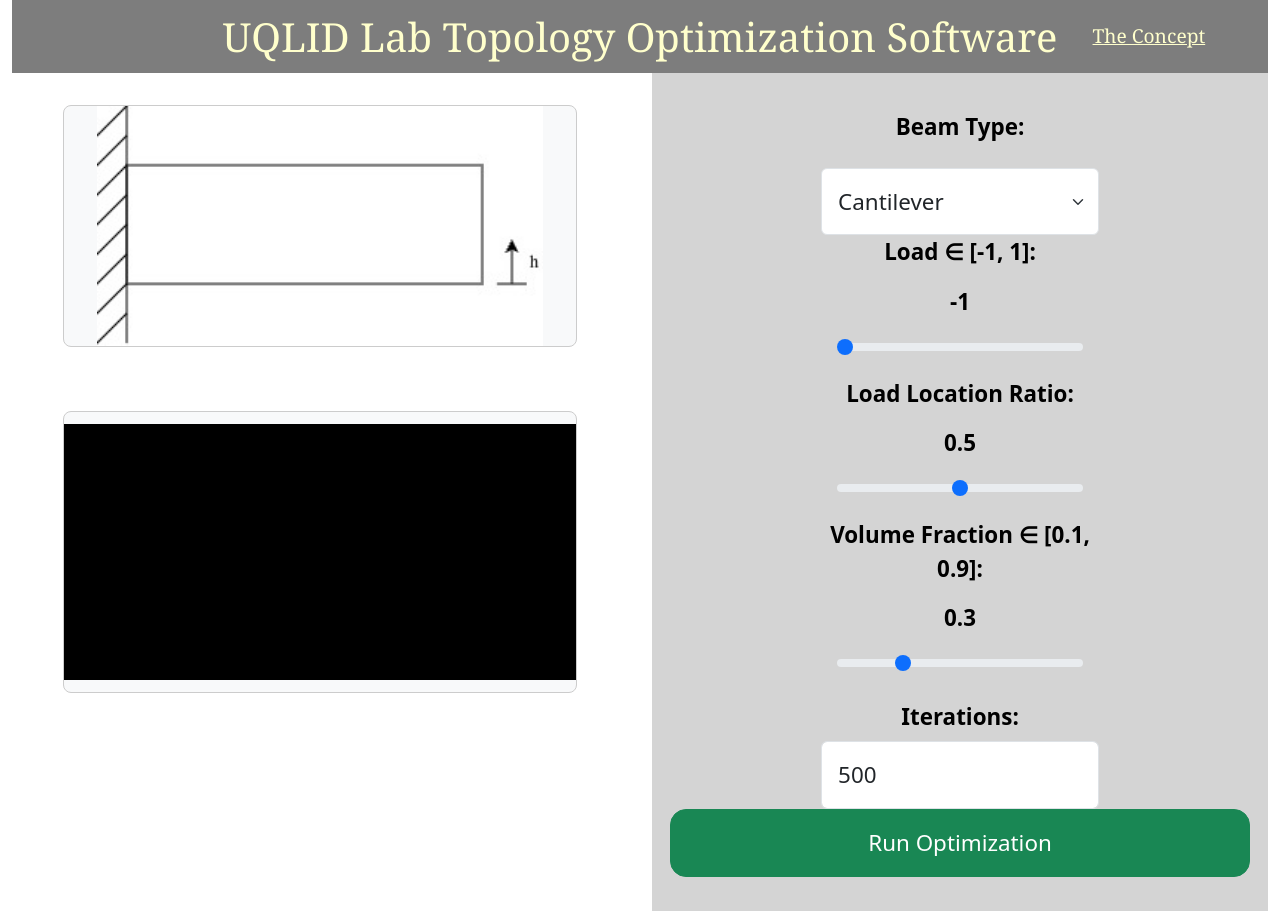
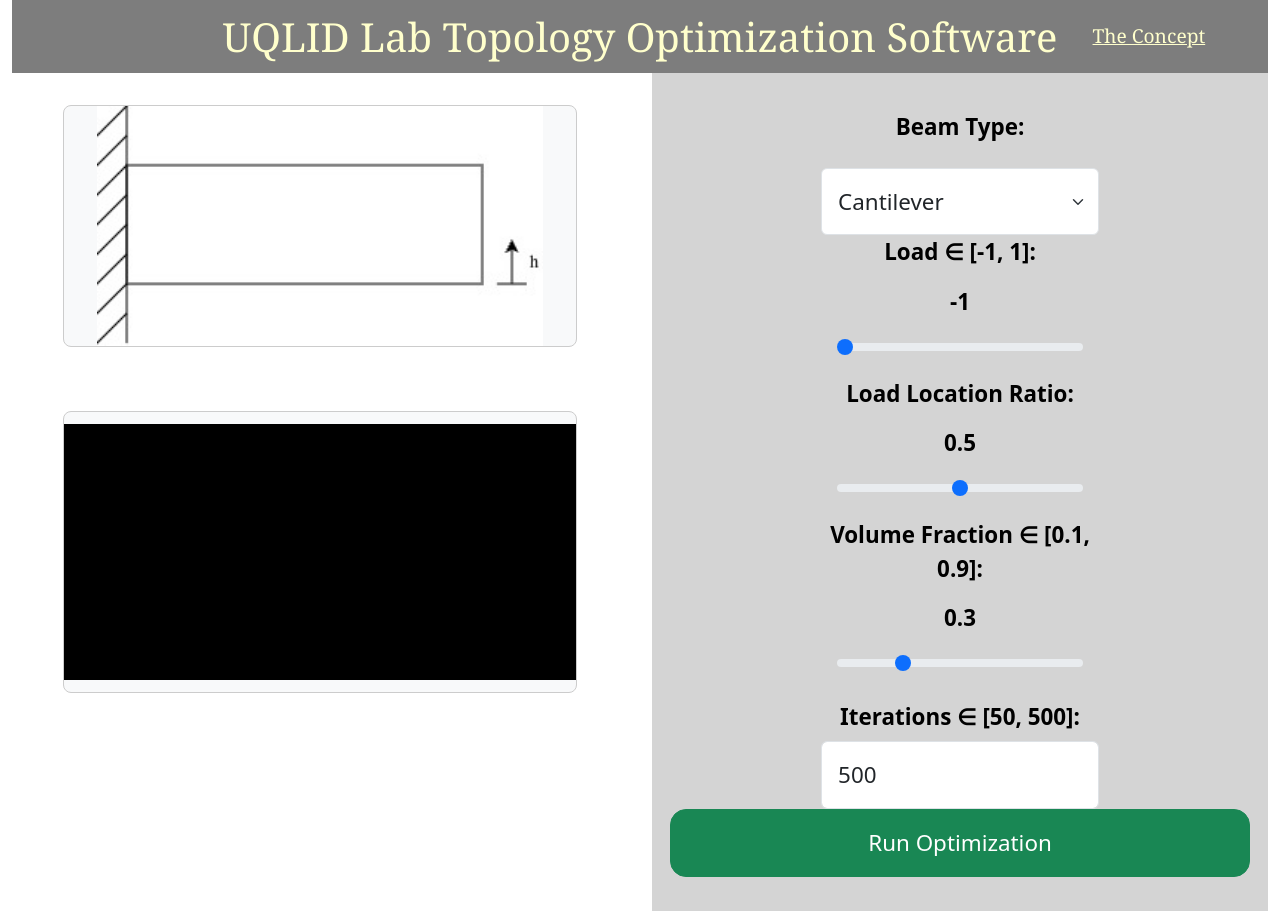
Before and after one commit to AlonsoTheDopest/top-opt-app, a React (Create React App) app in the folder frontend/: page / in a window 1280 px wide. Built offline with nearby package versions, Linux system fonts and the light colour scheme.

Commit message:
defined iterations min and max

```diff
--- a/frontend/src/components/Controls/Inputs/IterationsInput/index.jsx
+++ b/frontend/src/components/Controls/Inputs/IterationsInput/index.jsx
@@ -1,14 +1,17 @@
 export default function IterationsInput({ iterations, setIterations })
 {
+    const iterationsStep = 50
+    const minIterations = iterationsStep
+    const maxIterations = 500
     return (
         <>
-            <label htmlFor="iterations" className="form-label large-control-label">Iterations:</label>
+            <label htmlFor="iterations" className="form-label large-control-label">Iterations &isin; [{minIterations}, {maxIterations}]:</label>
             <input
                 className="form-control large-control-input"
                 type="number"
                 name="iterations"
-                min="0" max="2000"
-                step="100"
+                min={minIterations} max={maxIterations}
+                step={iterationsStep}
                 value={iterations}
                 onChange={(e) => setIterations( Number( e.target.value ) )}
             />
```
